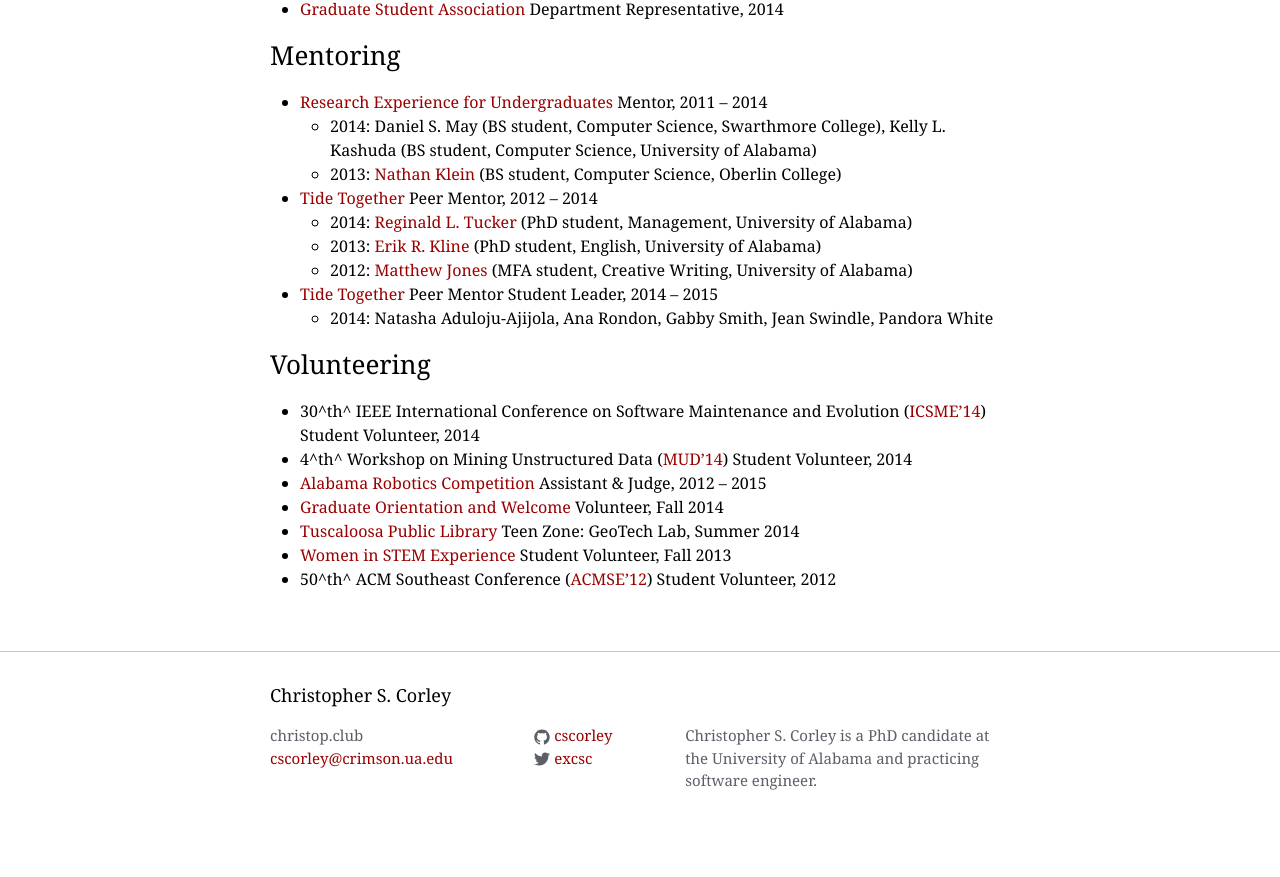
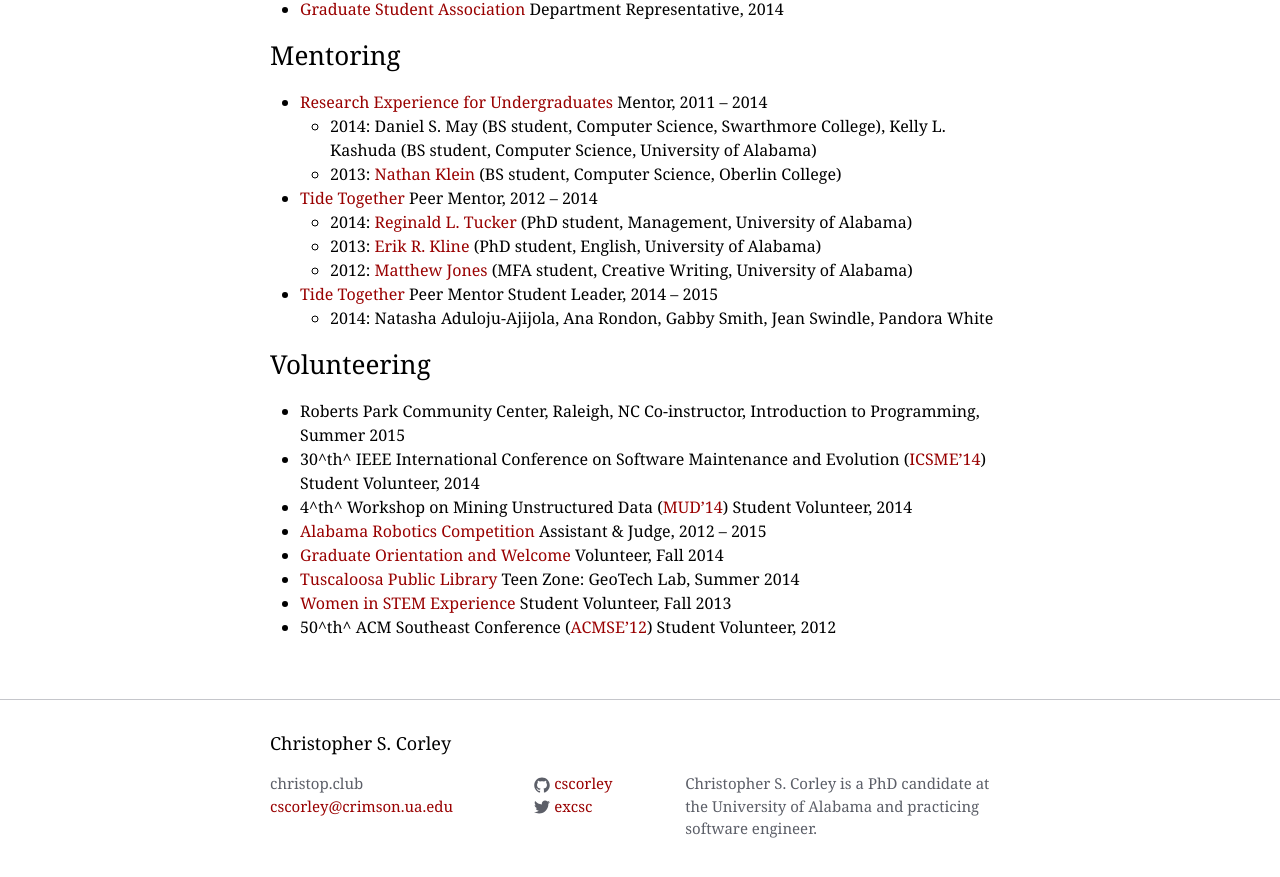
Before and after one commit to cscorley/cscorley.github.io, a Jekyll site: the page built from vita.md, in a window 1280 px wide and 900 px high, scrolled down 3322 px. Shown: the top 877 px of the window. Built offline with Jekyll 4.4.1, drawn with Linux system fonts in a browser that asks for light colours; before the commit the page ends 4174 px from its top, so only the background shows below that.

Commit message:
update cv

```diff
--- a/vita.md
+++ b/vita.md
@@ -265,6 +265,8 @@
 
 ### Volunteering
 
+- Roberts Park Community Center, Raleigh, NC
+    Co-instructor, Introduction to Programming, Summer 2015
 - 30^th^ IEEE International Conference on Software Maintenance and Evolution ([ICSME'14][])
     Student Volunteer, 2014
 - 4^th^ Workshop on Mining Unstructured Data ([MUD'14][])
```
Also changed, not shown: 2 other files.
